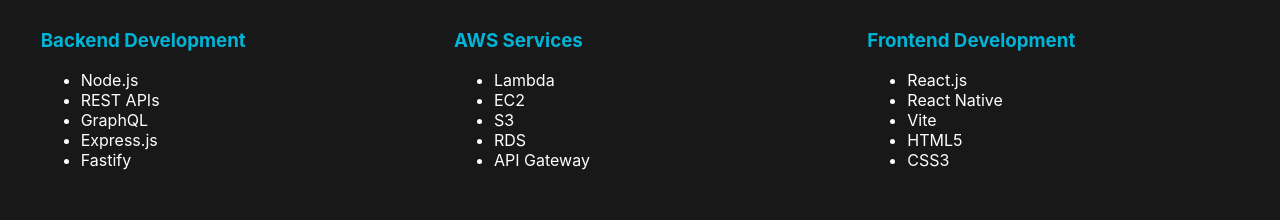
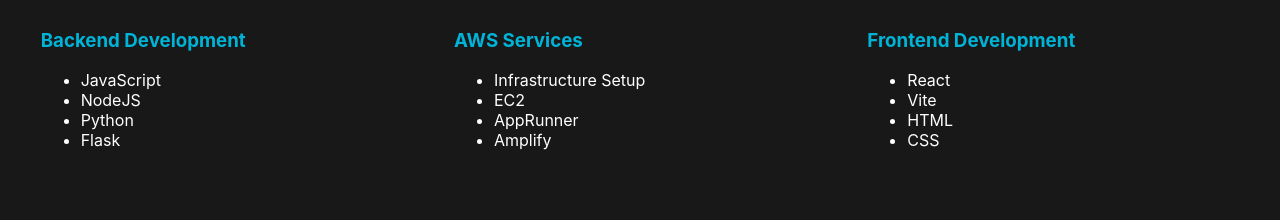
Before and after one commit to JacobStrayer/JacobStrayer.com, a Vue app: page / in a window 1280 px wide. Shown: the part 437-657 px from the top of the page. Built offline with nearby package versions, Linux system fonts and the light colour scheme.

Commit message:
Updated resume, rearranged list of skills

```diff
--- a/src/components/SkillGrid.vue
+++ b/src/components/SkillGrid.vue
@@ -13,15 +13,15 @@
 const skillCategories = [
     {
         title: 'Backend Development',
-    skills: ['Node.js', 'REST APIs', 'GraphQL', 'Express.js', 'Fastify']
+        skills: ['JavaScript', 'NodeJS', 'Python', 'Flask']
     },
     {
         title: 'AWS Services',
-    skills: ['Lambda', 'EC2', 'S3', 'RDS', 'API Gateway']
+        skills: ['Infrastructure Setup', 'EC2', 'AppRunner', 'Amplify']
     },
     {
         title: 'Frontend Development',
-    skills: ['React.js', 'React Native', 'Vite', 'HTML5', 'CSS3']
+        skills: ['React', 'Vite', 'HTML', 'CSS']
     }
 ]
 </script>
```
Also changed, not shown: 1 other file (tests, documents, lock files or other folders). Lines whose indentation alone changed are shown as unchanged.
